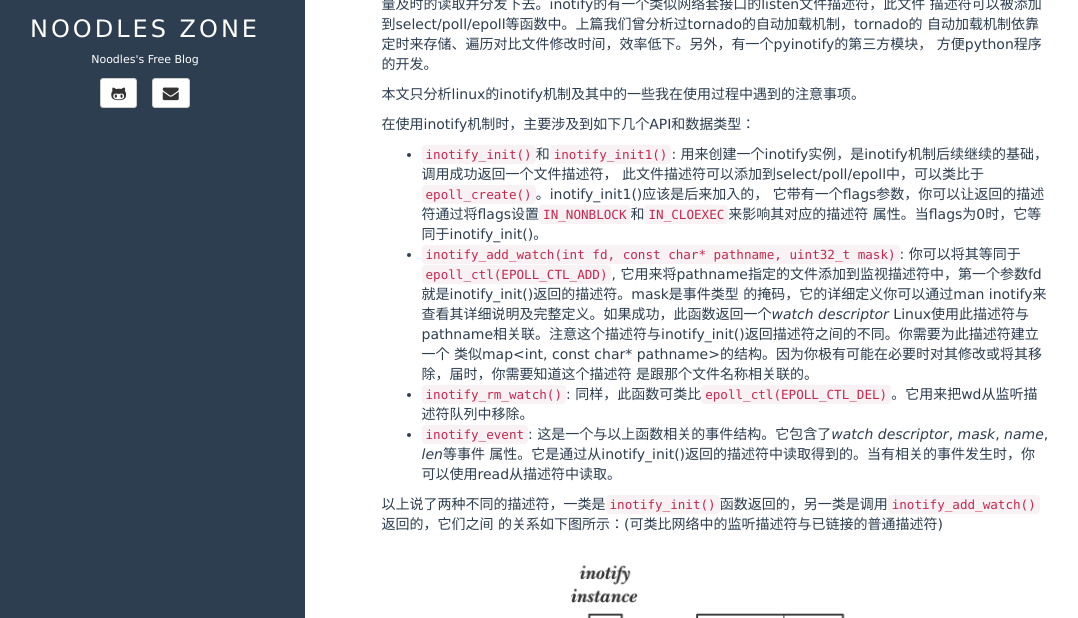
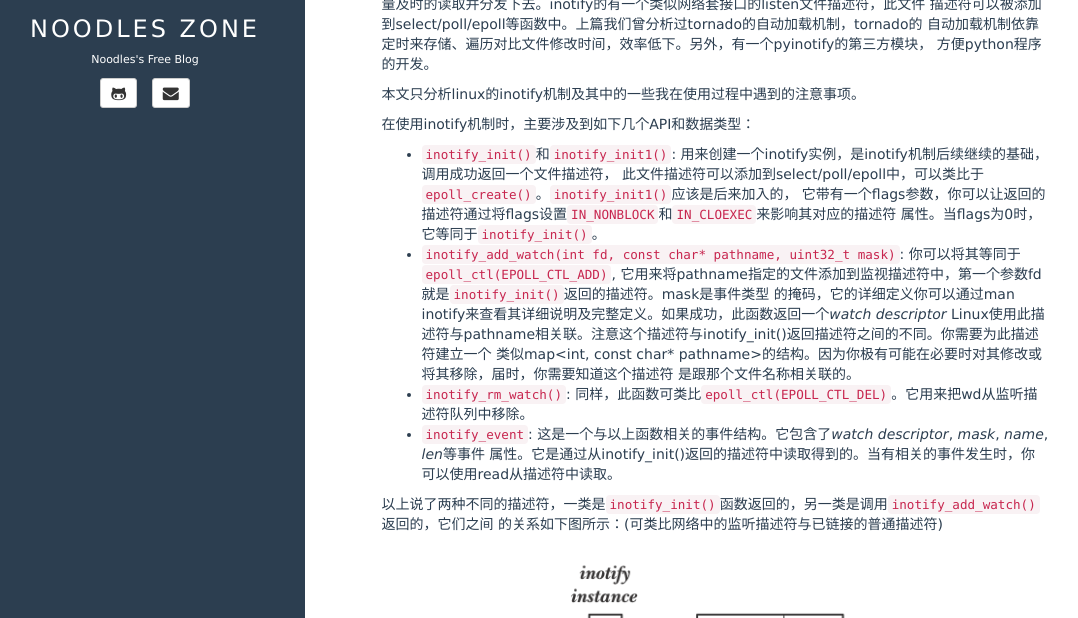
Before and after one commit to NoodlesMoMo/noodlesmomo.github.io, a Jekyll site: the page built from _posts/2016-08-30-linux-inotify.md, in a window 1280 px wide and 900 px high, cut to the strip 282-900 px from the top of the window. Shown: the whole strip, without its empty margins (15-1093 px from the left). Built offline with Jekyll 4.4.1, drawn with Linux system fonts in a browser that asks for light colours; Markdown is read by kramdown in place of the engine named in the settings; comment, search, counter and statistics services are not loaded.

```diff
--- a/_posts/2016-08-30-linux-inotify.md
+++ b/_posts/2016-08-30-linux-inotify.md
@@ -28,11 +28,11 @@ tags:
 在使用inotify机制时，主要涉及到如下几个API和数据类型：
 
 - `inotify_init()`和`inotify_init1()`: 用来创建一个inotify实例，是inotify机制后续继续的基础，调用成功返回一个文件描述符，
-此文件描述符可以添加到select/poll/epoll中，可以类比于`epoll_create()`。inotify_init1()应该是后来加入的，
+此文件描述符可以添加到select/poll/epoll中，可以类比于`epoll_create()`。`inotify_init1()`应该是后来加入的，
 它带有一个flags参数，你可以让返回的描述符通过将flags设置`IN_NONBLOCK`和`IN_CLOEXEC`来影响其对应的描述符
-属性。当flags为0时，它等同于inotify_init()。
+属性。当flags为0时，它等同于`inotify_init()`。
 - `inotify_add_watch(int fd, const char* pathname, uint32_t mask)`: 你可以将其等同于`epoll_ctl(EPOLL_CTL_ADD)`,
-它用来将pathname指定的文件添加到监视描述符中，第一个参数fd就是inotify_init()返回的描述符。mask是事件类型
+它用来将pathname指定的文件添加到监视描述符中，第一个参数fd就是`inotify_init()`返回的描述符。mask是事件类型
 的掩码，它的详细定义你可以通过man inotify来查看其详细说明及完整定义。如果成功，此函数返回一个*watch descriptor*
 Linux使用此描述符与pathname相关联。注意这个描述符与inotify_init()返回描述符之间的不同。你需要为此描述符建立一个
 类似map<int, const char* pathname>的结构。因为你极有可能在必要时对其修改或将其移除，届时，你需要知道这个描述符
```
Also changed, not shown: _posts/2016-06-23-yield-ayalysis.md (+1 -1 lines).
